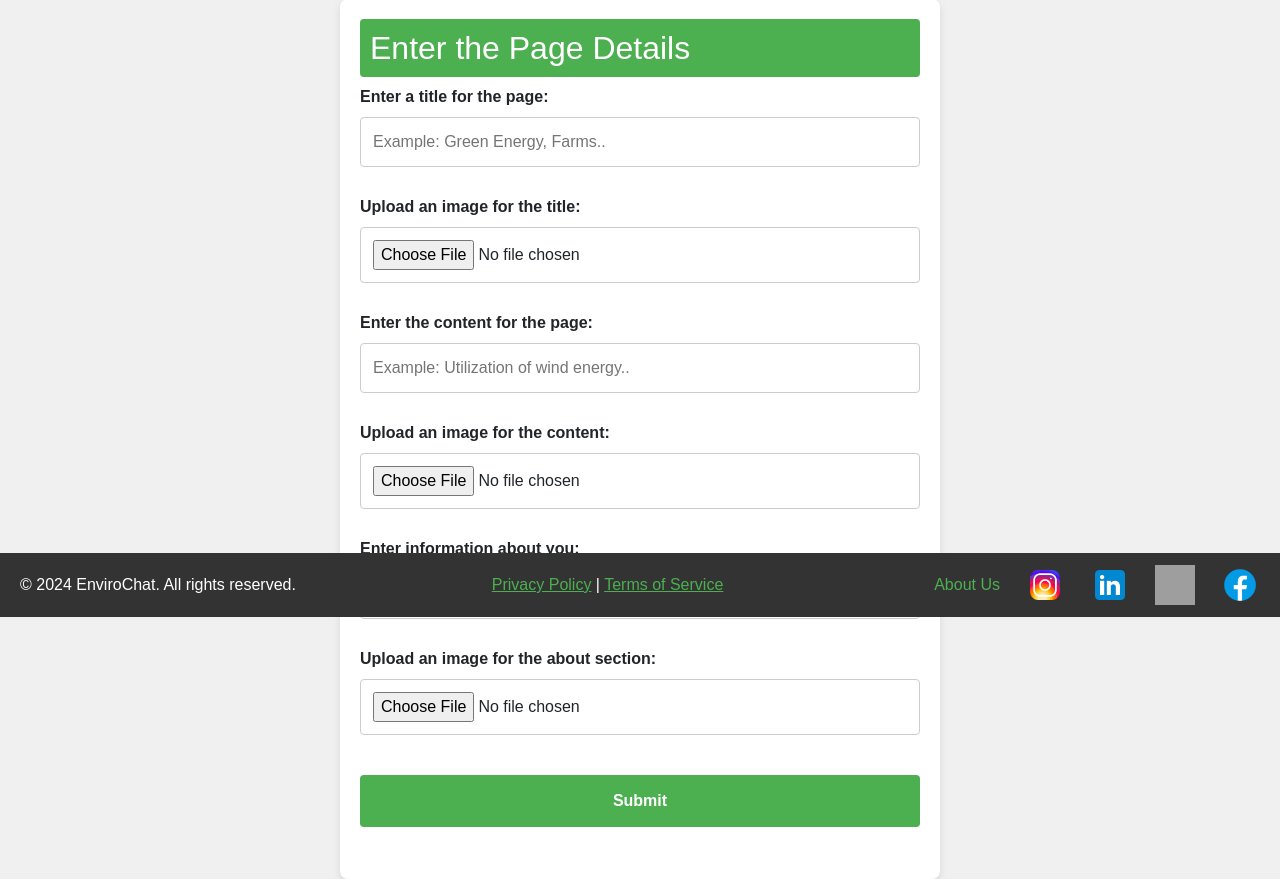
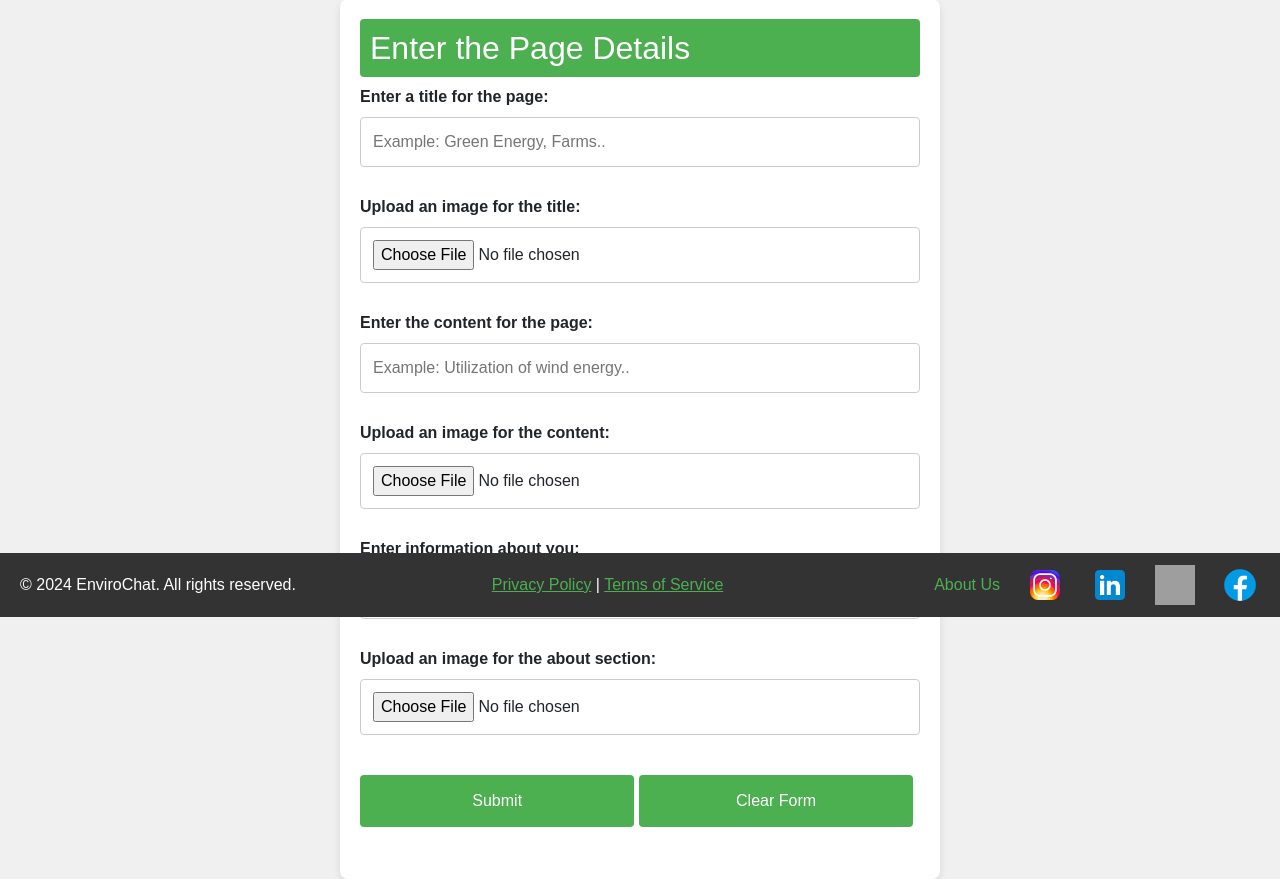
Before and after one commit to Yashwanth-KVS/EnviroChat---A-platform-to-share-ideas-to-help-achieve-sustainability, a Django app: page /create_page/ in a window 1280 px wide. Shown: the part 183-1062 px from the top of the page. Run offline with Django 5.2, Linux system fonts and the light colour scheme; grey boxes are pictures that could not be loaded.

Commit message:
modified page html

```diff
--- a/myapp/Templates/create_page.html
+++ b/myapp/Templates/create_page.html
@@ -54,8 +54,8 @@
         box-sizing: border-box;
     }
 
-    input[type=submit] {
-        width: 100%;
+    input[type=submit], input[type=button] {
+        width: 49%;
         background-color: #4CAF50;
         color: white;
         padding: 14px 20px;
@@ -64,11 +64,9 @@
         border-radius: 4px;
         cursor: pointer;
         font-size: 16px;
-        font-weight: bold;
         transition: background-color 0.3s ease;
     }
-
-    input[type=submit]:hover {
+    input[type=submit]:hover, input[type=button]:hover {
         background-color: #45a049;
     }
 
@@ -91,7 +89,7 @@
 
     <div class="container">
         <h2>Enter the Page Details</h2>
-        <form method="post">
+        <form action="myapp:create_pages" id="pageDetailsForm" method="post">
             {% csrf_token %}
 
             <div class="form-group">
@@ -126,7 +124,14 @@
 
             <div class="form-group">
                 <input type="submit" value="Submit">
+                <input type="button" value="Clear Form" onclick="clearForm()">
             </div>
         </form>
     </div>
+
+    <script>
+    function clearForm() {
+        document.getElementById("pageDetailsForm").reset();
+    }
+    </script>
 {% endblock %}
--- a/myapp/forms.py
+++ b/myapp/forms.py
@@ -11,11 +11,13 @@ class UserRegisterForm(UserCreationForm):
         fields = ['username', 'email', 'password1', 'password2']
 
 
-class PageCreateForm(forms.Form):
-        model = Pages
-        title = forms.CharField(widget=forms.TextInput(attrs={'class': 'form-control'}))
-        content = forms.CharField(widget=forms.Textarea(attrs={'class': 'form-control'}))
-        title_img = forms.FileField(widget=forms.FileInput(attrs={'class': 'form-control'}))
-        content_img = forms.FileField(widget=forms.FileInput(attrs={'class': 'form-control'}))
-        about_page = forms.CharField(widget=forms.Textarea(attrs={'class': 'form-control'}))
-        about_img = forms.FileField(widget=forms.FileInput(attrs={'class': 'form-control'}))
+class PageCreateForm(forms.ModelForm):
+        class Meta:
+            model = Pages
+            fields = ['title', 'content', 'title_img', 'content_img', 'about_img', 'about_page']
+            # title = forms.CharField(widget=forms.TextInput(attrs={'class': 'form-control'}))
+            # content = forms.CharField(widget=forms.Textarea(attrs={'class': 'form-control'}))
+            # title_img = forms.FileField(widget=forms.FileInput(attrs={'class': 'form-control'}))
+            # content_img = forms.FileField(widget=forms.FileInput(attrs={'class': 'form-control'}))
+            # about_page = forms.CharField(widget=forms.Textarea(attrs={'class': 'form-control'}))
+            # about_img = forms.FileField(widget=forms.FileInput(attrs={'class': 'form-control'}))
--- a/myapp/views.py
+++ b/myapp/views.py
@@ -114,7 +114,14 @@ def create_pages(request):
             now = datetime.datetime.now()
             new_page.page_id = int(now.strftime('%Y%m%d%H%M%S') + form.cleaned_data['user_id'])
             new_page.save()
-            return render(request, template_name='view_page_home.html')
+            print(new_page.page_id)
+            print(form.cleaned_data['user_id'])
+            print(form.cleaned_data['title'])
+            print(form.cleaned_data['content'])
+            print(form.cleaned_data['about_page'])
+
+            print('Form saved successfully')
+            return render(request, template_name='create_page.html')
 
         else:
             return render(request, template_name='create_page.html', context={'form': form})
```
